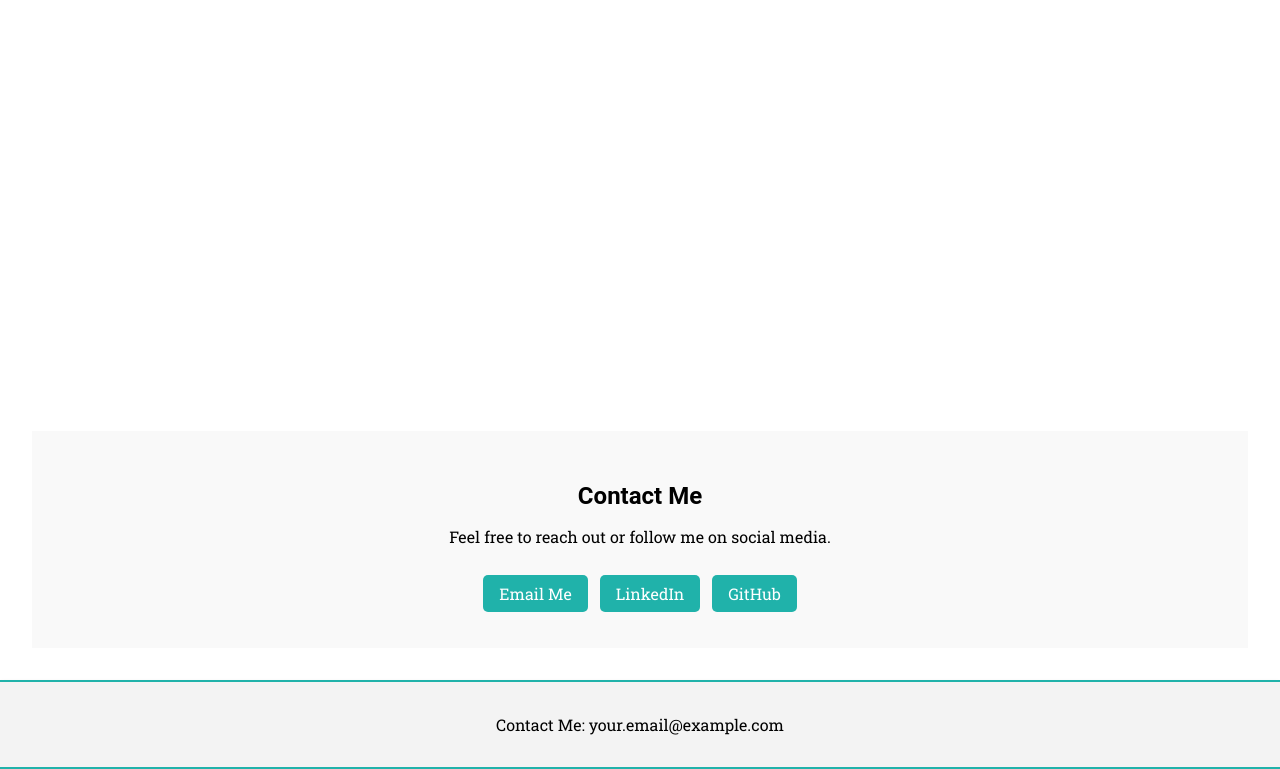
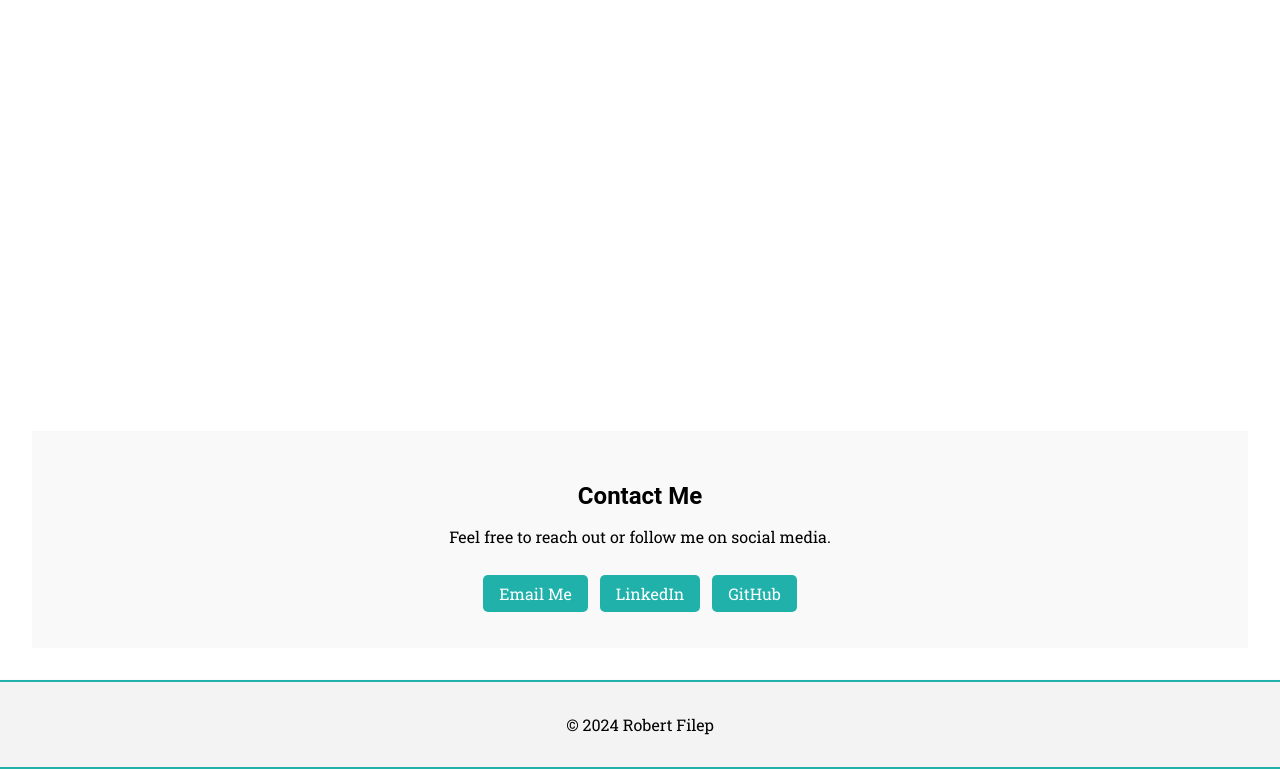
Before and after one commit to robfil50219/Robert-Filep-Portfolio, a plain HTML site: page index.html in a window 1280 px wide. Shown: the part 816-1585 px from the top of the page. Drawn offline with Linux system fonts and the light colour scheme.

Commit message:
copyright in footer

```diff
--- a/index.html
+++ b/index.html
@@ -86,7 +86,7 @@
       </section>
     </main>
     <footer>
-      <p>Contact Me: your.email@example.com</p>
+      <p>© 2024 Robert Filep</p>
     </footer>
   </body>
 </html>
```
